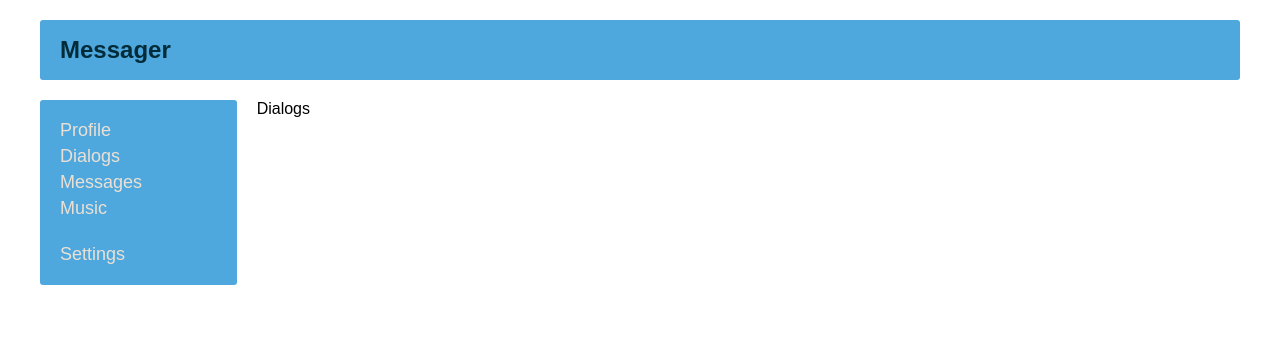
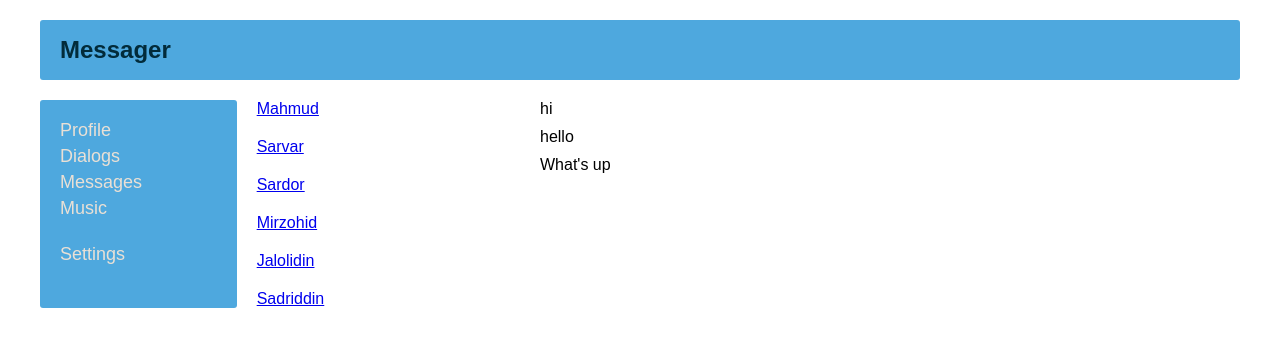
Before and after one commit to Pulatoff/React-test, a React (Create React App) app: page /dialogs in a window 1280 px wide. Shown: the top 346 px of the page. Built offline with nearby package versions, Linux system fonts and the light colour scheme; a web font is replaced by a local one.

Commit message:
tst commit

```diff
--- a/src/App.css
+++ b/src/App.css
@@ -33,3 +33,13 @@ ul {
   grid-template-rows: 60px 1fr;
   gap: 20px;
 }
+
+p,
+h1,
+h2,
+h3,
+h4,
+h5,
+h6 {
+  margin: 0;
+}
--- /dev/null
+++ b/src/components/Dialogs/DialogItem/DialogItem.jsx
@@ -0,0 +1,12 @@
+import React from "react";
+import { Link } from "react-router-dom";
+
+const DialogsItem = (props) => {
+  return (
+    <div>
+      <Link to={"?id=" + props.id}>{props.name}</Link>
+    </div>
+  );
+};
+
+export default DialogsItem;
--- a/src/components/Dialogs/Dialogs.jsx
+++ b/src/components/Dialogs/Dialogs.jsx
@@ -1,12 +1,34 @@
 import React from "react";
-import classes from './Dialogs.module.css'
+import { Link } from "react-router-dom";
+import classes from "./Dialogs.module.css";
+import DialogsItem from "./DialogItem/DialogItem";
+import MessagesItem from "./MessageItem/MessageItem";
 
 const Dialogs = (props) => {
-    return (
-        <div>
-            Dialogs
-        </div>
-    );
+  const dataDialogs = [
+    { name: "Mahmud", id: "1" },
+    { name: "Sarvar", id: "2" },
+    { name: "Sardor", id: "3" },
+    { name: "Mirzohid", id: "4" },
+    { name: "Jalolidin", id: "5" },
+    { name: "Sadriddin", id: "6" },
+  ];
+
+  const dataMessages = ["hi", "hello", "What's up"];
+
+  const renderDialogs = dataDialogs.map((val) => (
+    <DialogsItem name={val.name} id={val.id} />
+  ));
+
+  const renderMessages = dataMessages.map((val) => (
+    <MessagesItem message={val} />
+  ));
+  return (
+    <div className={classes.container}>
+      <div className={classes.dialogUsers}>{renderDialogs}</div>
+      <div className={classes.dialogUser}>{renderMessages}</div>
+    </div>
+  );
 };
 
 export default Dialogs;
--- a/src/components/Dialogs/Dialogs.module.css
+++ b/src/components/Dialogs/Dialogs.module.css
@@ -0,0 +1,17 @@
+.container {
+  display: grid;
+  grid-template-columns: 1fr 3fr;
+  gap: 50px;
+}
+
+.dialogUsers {
+  display: flex;
+  flex-direction: column;
+  gap: 20px;
+}
+
+.dialogUser {
+  display: flex;
+  flex-direction: column;
+  gap: 10px;
+}
--- /dev/null
+++ b/src/components/Dialogs/MessageItem/MessageItem.jsx
@@ -0,0 +1,7 @@
+import React from "react";
+
+const MessagesItem = (props) => {
+  return <p>{props.message}</p>;
+};
+
+export default MessagesItem;
--- a/src/components/awas.jsx
+++ b/src/components/awas.jsx
@@ -0,0 +1,5 @@
+import React from "react";
+
+const awas = 1;
+
+export default awas;
```
Also changed, not shown: 1 other file (tests, documents, lock files or other folders).
